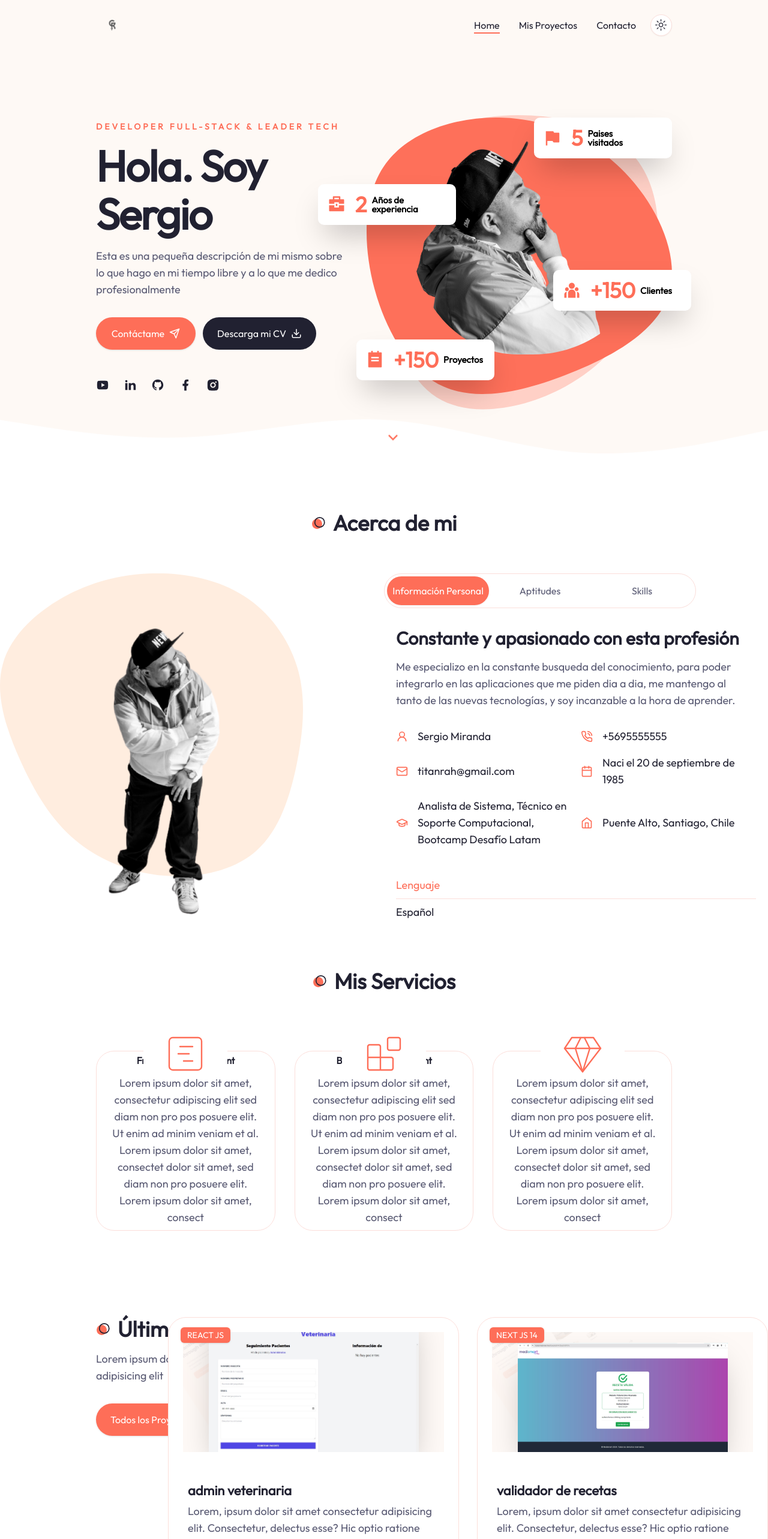
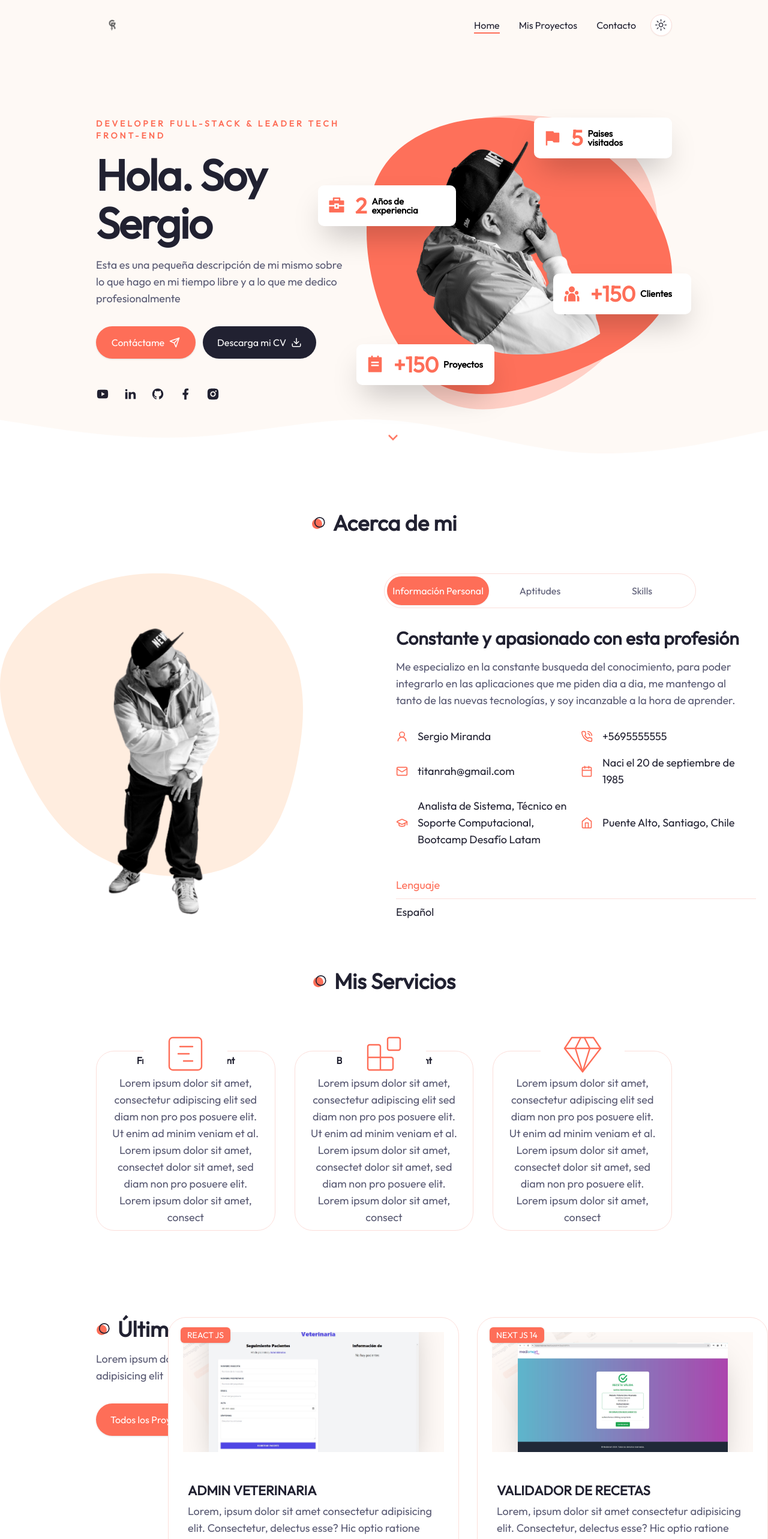
Before and after one commit to TITANRAH/portafolio, a Next.js app: page / in a window 1280 px wide. Shown: the top 2566 px of the page at 60% size. Built offline with nearby package versions, Linux system fonts and the light colour scheme.

Commit message:
ultimo cambio 3:00 hrs

```diff
--- a/src/components/Hero.tsx
+++ b/src/components/Hero.tsx
@@ -29,7 +29,7 @@ const Hero = () => {
                 <div className="flex max-w-[600px] flex-col  justify-center mx-auto xl:mx-0
                 text-center xl:text-left">
                   {/* trackin es el espacio entre letras */}
-                  <div className="text-sm uppercase font-semibold mb-4 text-primary tracking-[4px]">Developer Full-Stack & Leader Tech</div>
+                  <div className="text-sm uppercase font-semibold mb-4 text-primary tracking-[4px]">Developer Full-Stack & Leader Tech Front-end</div>
                   <h1 className="h1 mb-4">Hola. Soy Sergio </h1>
 
                   <p className="subtitle max-w-[490px] mx-auto xl:mx-0 ">  Esta es una pequeña descripción
--- a/src/components/ProjectCard.tsx
+++ b/src/components/ProjectCard.tsx
@@ -47,7 +47,7 @@ const ProjectCard = ({ proyect }: Props) => {
         <Badge className="uppercase text-sm font-medium mb-2 absolute top-4 left-5">
           {proyect.category}
         </Badge>
-        <h4 className="h4 mb-1">{proyect.name}</h4>
+        <h4 className="h4 mb-1 uppercase">{proyect.name}</h4>
         <p className="text-muted-foreground text-lg">{proyect.description}</p>
       </div>
     </Card>
```
